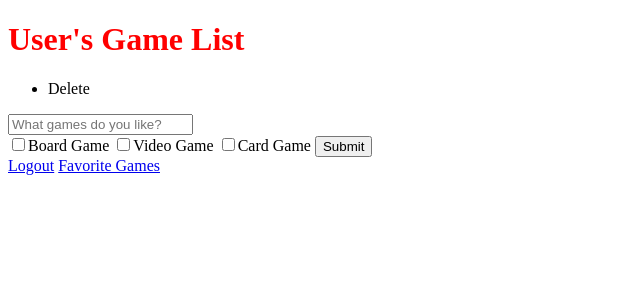
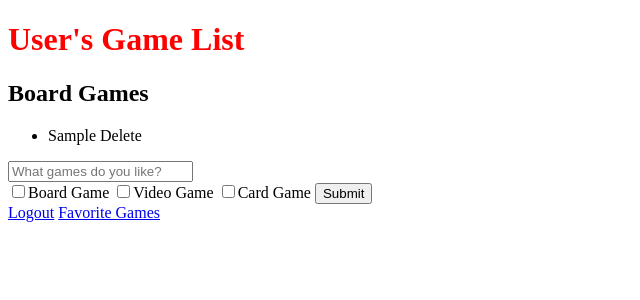
Before and after one commit to allistersascha/PoliteCatGroupProject, a Node server app: page /favorites in a window 1280 px wide. Shown: the top 300 px of the page, without its empty margins (0-640 px from the left). Run offline with Node 20, Linux system fonts and the light colour scheme; a user stored in the database is signed in; tables that the repository leaves empty hold one stand-in row (values such as "Sample post"); some libraries are stand-ins or nearby versions.

Commit message:
Get board games to render in DOM - Make section for games with prop==boardGame that renders in DOM - Get delete function to work when clicking on .del span

```diff
--- a/views/favorites.ejs
+++ b/views/favorites.ejs
@@ -10,35 +10,24 @@
 </head>
 <body>
   <h1>User's Game List</h1>
+
+  <!-- Board Games -->
+    <section id="boardGameSection">
+      <h2>Board Games</h2>
         <ul>
         <% faves.forEach( el => { %>
+        <% if(el.boardGame) {%>
           <li class='faveGameItem' data-id='<%=el._id%>'>
-                <span class= "Game" class="<%= el.boardGame === true ? 'boardGame' : el.cardGame === true ? 'cardGame' : 'videoGame'%>"<%= el.Game %></span>
+            <span class="boardGame"><%= el.Game %> </span>
             <span class='del'> Delete </span>
           </li>
+          <% } %>
         <% }) %>
         </ul>
+    </section>
 
-    </ul>
-
-    <!--
-    <ul>
-    <% faves.forEach( el => { %>
-
-              <li class='boardGame' class='faveGameItem' data-id='<%=el._boardGame%>'>
-                <li class='videoGame' class='faveGameItem' data-id='<%=el._videoGame%>'>
-                  <li class='cardGame' class='faveGameItem' data-id='<%=el._cardGame%>'>
-                    <li class='userId' data-id='<%=el._userId%>'>
-            <span class='del'> Delete </span>
-            </li>
-    <% }) %>
-    </ul> -->
-<!--
-
-and here is todos:-->
-
-
-
+  <!-- TO DO  -->
+  <!-- Sections for cardGames and videoGames? -->
 
 
 
```
Lines whose indentation alone changed are shown as unchanged.
